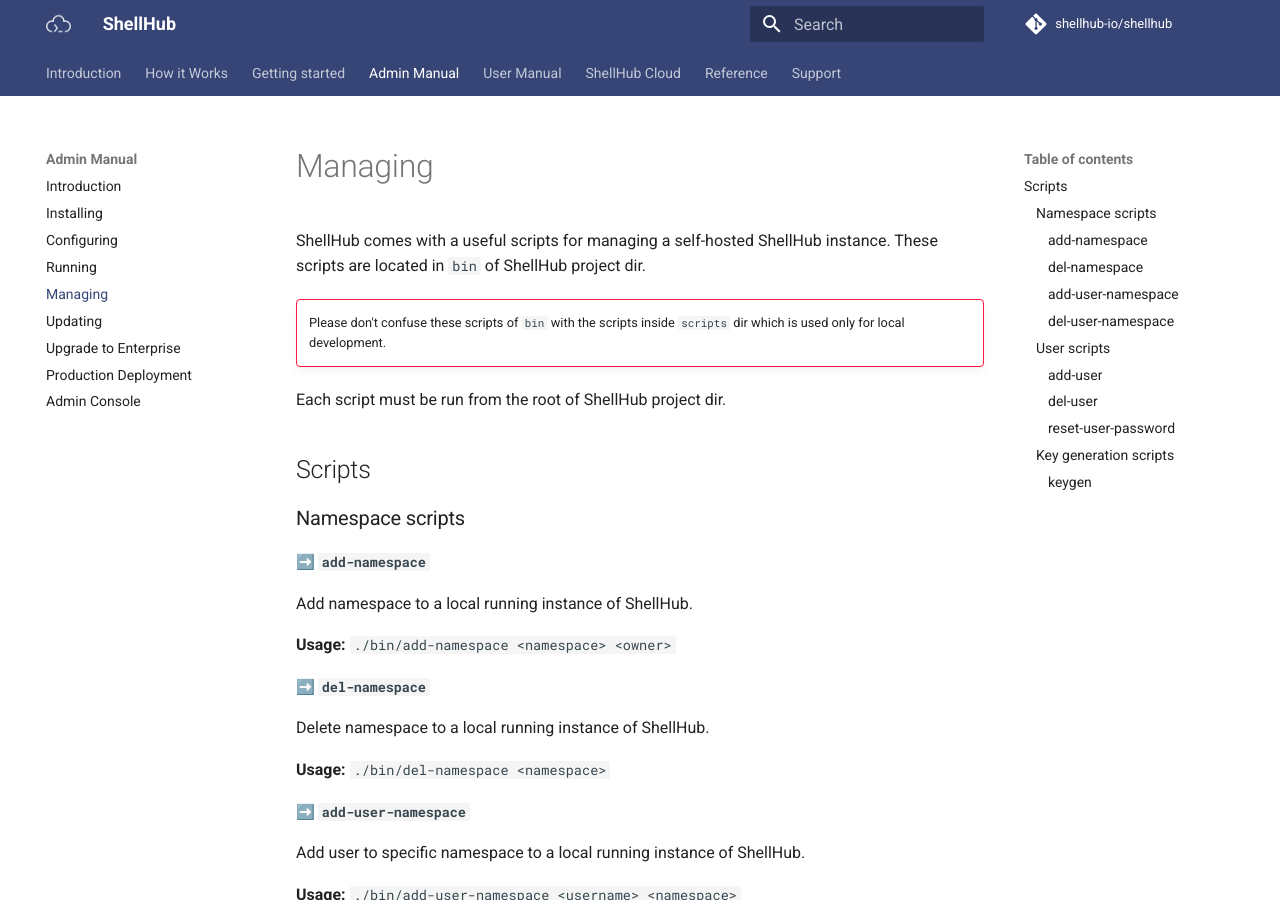
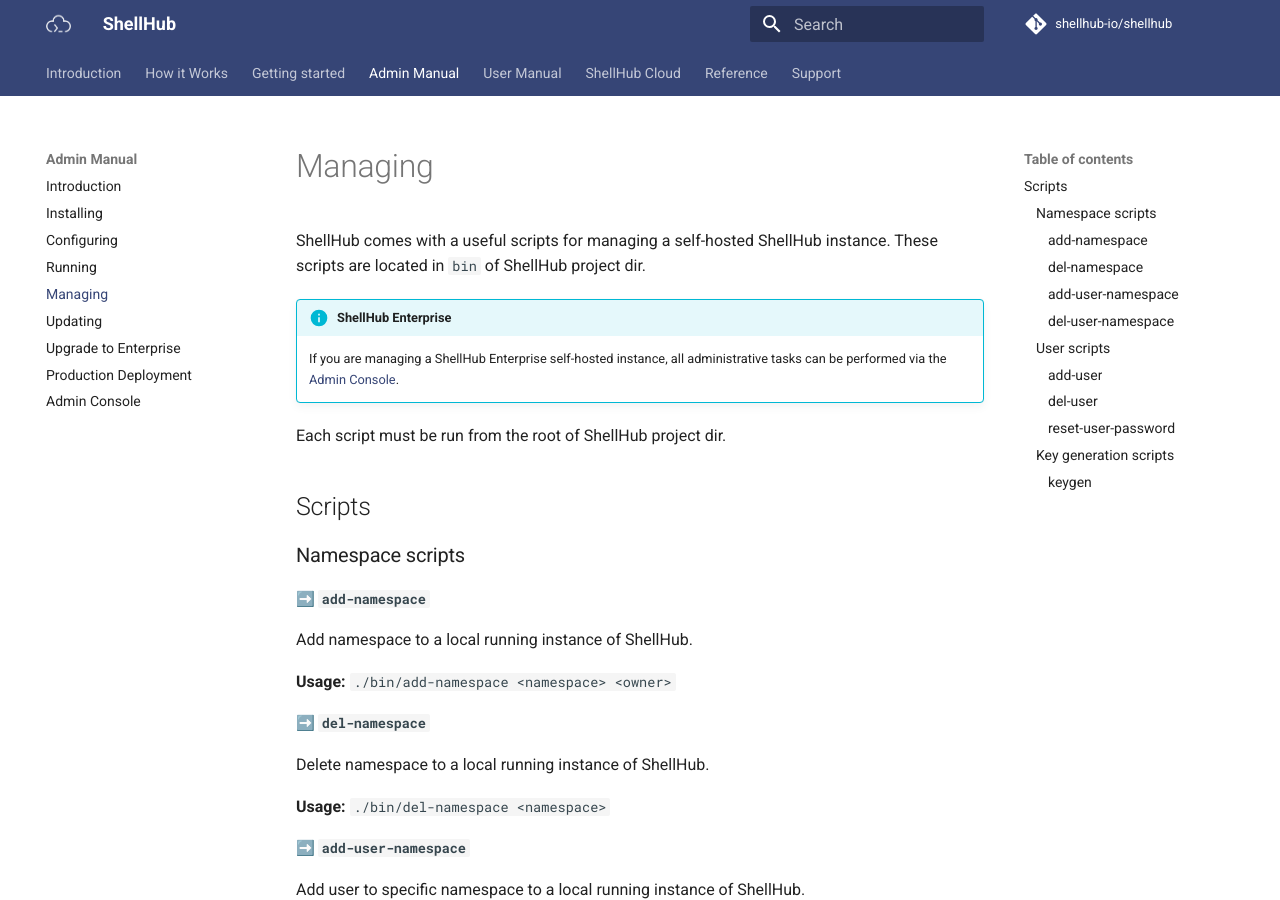
Before and after one commit to shellhub-io/shellhub-io.github.io, an MkDocs documentation site: the page built from docs/admin-manual/managing.md, in a window 1280 px wide and 900 px high. Built offline with MkDocs 1.6.1 and Material for MkDocs 9.7.7, drawn with Linux system fonts in a browser that asks for light colours; emoji names are drawn with the system emoji font; comment, search, counter and statistics services are not loaded.

Commit message:
admin-manual/managing: updated

```diff
--- a/docs/admin-manual/managing.md
+++ b/docs/admin-manual/managing.md
@@ -1,9 +1,10 @@
 ShellHub comes with a useful scripts for managing a self-hosted ShellHub instance.
 These scripts are located in `bin` of ShellHub project dir.
 
-!!! danger ""
-	Please don't confuse these scripts of `bin` with the scripts inside `scripts`
-	dir which is used only for local development.
+!!! info "ShellHub Enterprise"
+
+	If you are managing a ShellHub Enterprise self-hosted instance,
+	all administrative tasks can be performed via the [Admin Console](/admin-manual/admin-console.md).
 
 Each script must be run from the root of ShellHub project dir.
 
```
